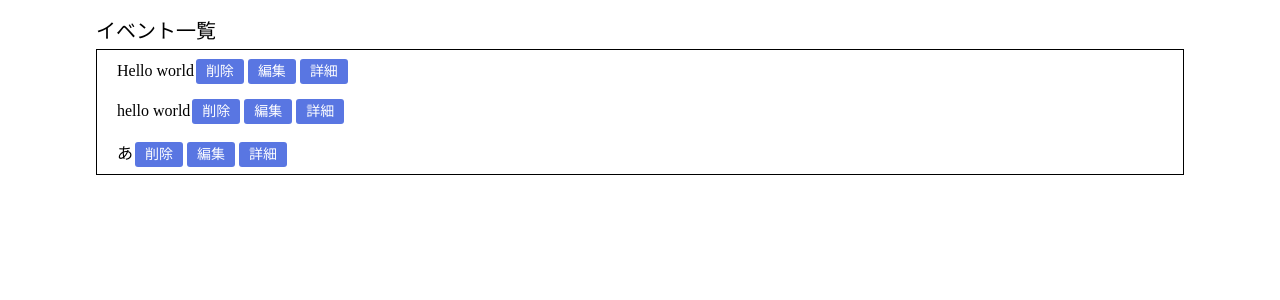
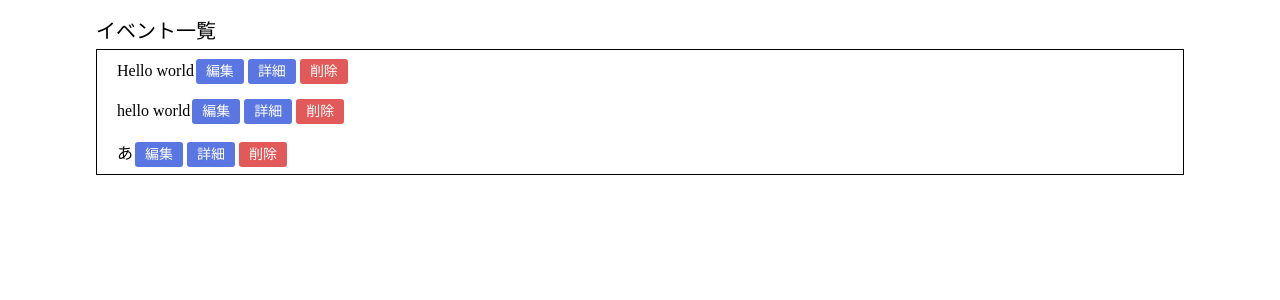
Before and after one commit to todaka0202/--Django, a Django app: page /event/eventlist/ in a window 1280 px wide. Shown: the part 35-335 px from the top of the page. Run offline with Django 5.2, Linux system fonts and the light colour scheme; data comes from the database, SQL or seed files in the repository.

Commit message:
詳細表示可能

```diff
--- a/event/static/event/style2.css
+++ b/event/static/event/style2.css
@@ -16,7 +16,7 @@ h2 {
     padding: 10px;
 }
 
-.event_list a {
+.active {
     color: #fff;
     background-color: rgb(89, 118, 226);
     border: 0;
@@ -25,3 +25,13 @@ h2 {
     font-size: 14px;
     margin: 2px;
 }
+
+.delete {
+    color: #fff;
+    background-color: rgb(226, 89, 89);
+    border: 0;
+    padding: 5px 10px;
+    border-radius: 3px;
+    font-size: 14px;
+    margin: 2px;
+}
--- a/event/templates/event/event_detail.html
+++ b/event/templates/event/event_detail.html
@@ -18,6 +18,6 @@
             </ul>
         </nav>
     </header>
-        <h2>イベント名：</h2>
+        <h2>イベント名：{{ event.event_text }}</h2>
 </body>
 </html>
--- a/event/templates/event/eventlist.html
+++ b/event/templates/event/eventlist.html
@@ -28,7 +28,7 @@
     {% if latest_event_list %}
     <ul class="event_list">
         {% for event in latest_event_list %}
-        <li>{{ event.event_text }}<a href="{% url 'event:delete' event.id %}">削除</a><a href="{% url 'event:edit' event.id %}">編集</a><a href="{% url 'event:detail' event.pk %}">詳細</a></li>
+        <li>{{ event.event_text }}<a class="active" href="{% url 'event:edit' event.id %}">編集</a><a class="active" href="{% url 'event:detail' event.pk %}">詳細</a><a class="delete" href="{% url 'event:delete' event.id %}">削除</a></li>
         {% endfor %}
     </ul>
     {% else %}
--- a/event/views.py
+++ b/event/views.py
@@ -34,6 +34,11 @@ class DetailView(generic.DetailView):
         context.update({"event_date_list": DateChoice.objects.order_by("event_date")})
         return context
 
+    def eventdetail(self):
+        latest_event_list = Event.objects.order_by("event_text")
+        context = {"latest_event_list": latest_event_list}
+        return render("event/eventlist.html", context)
+
 
 def CreateEvent(request):
     c = Event(event_text=request.POST["text"])
@@ -63,6 +68,6 @@ def edit(request, event_id):
 def update(request, event_id):
     target_event = Event.objects.get(id=event_id)
 
-    target_event.event_text = request.POST.get('title')
+    target_event.event_text = request.POST.get("title")
     target_event.save()
     return HttpResponseRedirect(reverse("event:eventlist"))
```
